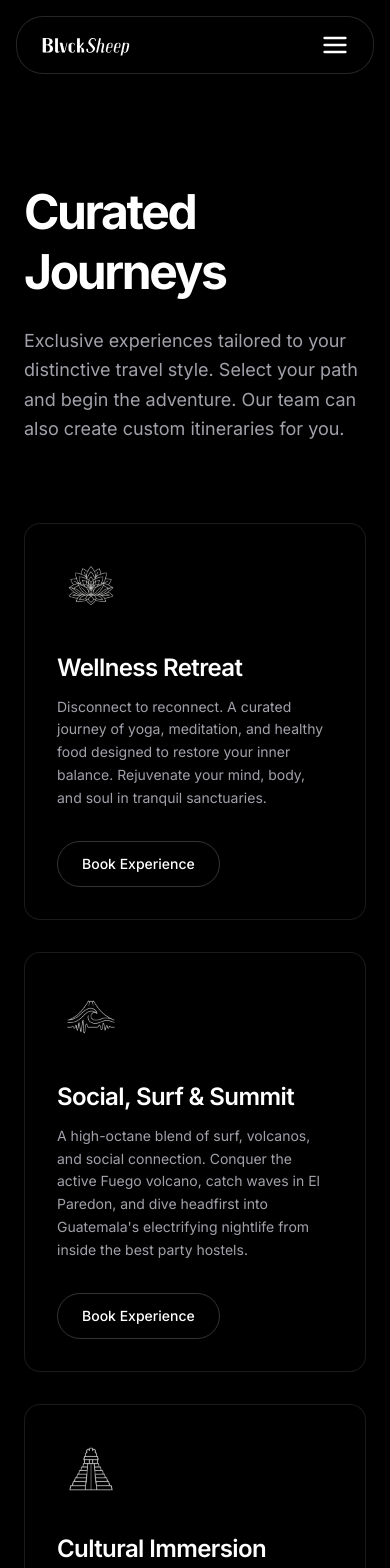
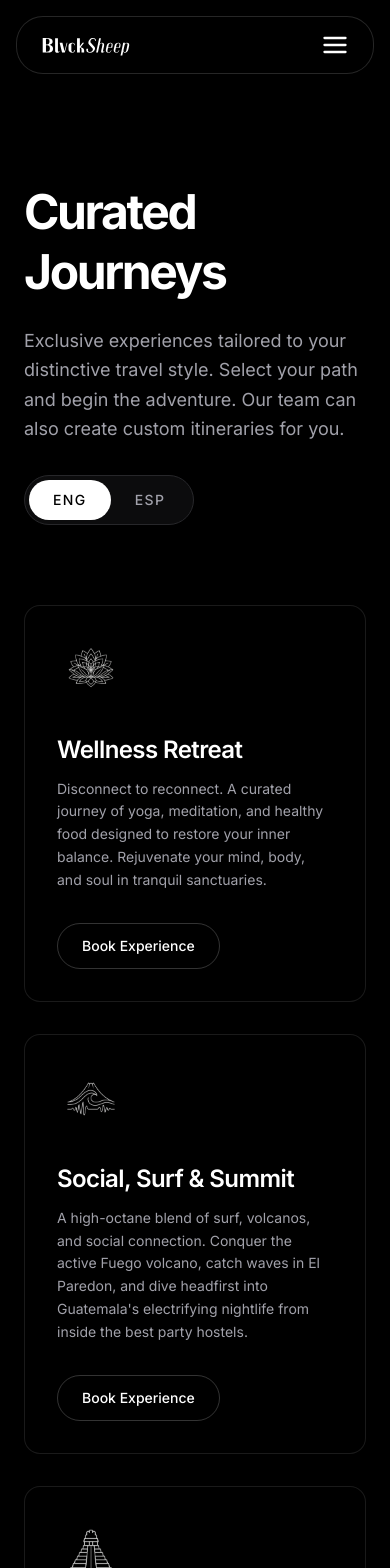
Before and after one commit to byron-rod/blvck-sheep, a Next.js app: page /itineraries in a window 390 px wide. Shown: the top 1568 px of the page. Built offline with nearby package versions, Linux system fonts and the light colour scheme.

Commit message:
QoT updates

```diff
--- a/src/app/itineraries/page.tsx
+++ b/src/app/itineraries/page.tsx
@@ -1,79 +1,150 @@
+"use client";
+
+import { useState } from "react";
+import { motion, AnimatePresence } from "framer-motion";
 import ItineraryCard from "@/components/ItineraryCard";
 import { itinerariesData } from "@/data/itineraries";
 import { ArrowRight, Map, Home, Compass } from "lucide-react";
 import Link from "next/link";
 
-export const metadata = {
-  title: "Curated Journeys - Black Sheep Tourist Services",
-  description:
-    "Explore our curated selection of Guatemala's most traveled journeys and let us handle your shuttle transportation.",
-};
+export default function ItinerariesPage() {
+  const [activeLanguage, setActiveLanguage] = useState<"en" | "es">("en");
 
-export default function ItinerariesPage() {
+  const filteredItineraries = itinerariesData.filter((item) => item.language === activeLanguage);
+
   return (
     <div className="min-h-screen bg-black text-white pt-24 pb-20 px-6 md:px-12 lg:px-24 font-sans">
       <div className="max-w-6xl mx-auto">
-        <div className="mb-20 max-w-3xl">
+
+        {/* ENCABEZADO Y TOGGLE ALINEADOS (Igual que en el Blog) */}
+        <div className="flex flex-col md:flex-row md:items-end justify-between gap-8 mb-20">
+
+          <div className="max-w-3xl">
             <h1 className="text-5xl md:text-7xl font-bold tracking-tighter mb-6 leading-tight">
+              {activeLanguage === "en" ? (
+                <>
                   Curated <br className="hidden md:block"/> Journeys
+                </>
+              ) : (
+                <>
+                  Viajes <br className="hidden md:block"/> Curados
+                </>
+              )}
             </h1>
             <p className="text-zinc-400 text-lg md:text-xl leading-relaxed">
-            Exclusive experiences tailored to your distinctive travel style.
-            Select your path and begin the adventure. Our team can also create custom itineraries for you.
+              {activeLanguage === "en"
+                ? "Exclusive experiences tailored to your distinctive travel style. Select your path and begin the adventure. Our team can also create custom itineraries for you."
+                : "Experiencias exclusivas adaptadas a tu estilo de viaje. Selecciona tu ruta y comienza la aventura. Nuestro equipo también diseña itinerarios 100% a la medida."}
             </p>
           </div>
 
+          {/* Toggle Language (Mismas clases del Blog) */}
+          <div className="relative flex items-center bg-zinc-900/50 p-1 rounded-full border border-zinc-800 self-start md:self-auto shrink-0">
+            {(["en", "es"] as const).map((lang) => (
+              <button
+                key={lang}
+                onClick={() => setActiveLanguage(lang)}
+                className={`relative px-6 py-2.5 text-sm font-medium uppercase tracking-widest rounded-full transition-colors z-10 ${
+                  activeLanguage === lang ? "text-black" : "text-zinc-400 hover:text-white"
+                }`}
+              >
+                {activeLanguage === lang && (
+                  <motion.div
+                    layoutId="active-lang-itineraries"
+                    className="absolute inset-0 bg-white rounded-full -z-10"
+                    transition={{ type: "spring", stiffness: 400, damping: 30 }}
+                  />
+                )}
+                {lang === "en" ? "ENG" : "ESP"}
+              </button>
+            ))}
+          </div>
+
+        </div>
+
+        {/* GRID DE ITINERARIOS */}
         <div className="grid grid-cols-1 md:grid-cols-2 lg:grid-cols-3 gap-8">
-          {itinerariesData.map((item, index) => (
+          <AnimatePresence mode="popLayout">
+            {filteredItineraries.map((item, index) => (
+              <motion.div
+                key={item.id}
+                layout
+                initial={{ opacity: 0, y: 20 }}
+                animate={{ opacity: 1, y: 0 }}
+                exit={{ opacity: 0, scale: 0.95 }}
+                transition={{ duration: 0.4, delay: index * 0.1 }}
+              >
                 <ItineraryCard
-              key={item.id}
                   title={item.title}
                   description={item.description}
                   bookingUrl={`/itineraries/${item.id}`}
                   visualHookKey={item.visualHookKey}
                   index={index}
                 />
+              </motion.div>
             ))}
+          </AnimatePresence>
         </div>
 
+        {/* SECCIÓN: THE BLVCK SHEEP APPROACH */}
         <section className="mt-32 pt-24 border-t border-zinc-900">
-          <h2 className="text-xs uppercase tracking-[0.3em] text-zinc-500 mb-4">The Blvck Sheep Approach</h2>
-          <h3 className="text-4xl md:text-5xl font-light tracking-tight mb-16">Beyond Transportation</h3>
+          <h2 className="text-xs uppercase tracking-[0.3em] text-zinc-500 mb-4">
+            {activeLanguage === "en" ? "The Blvck Sheep Approach" : "El Enfoque Blvck Sheep"}
+          </h2>
+          <h3 className="text-4xl md:text-5xl font-light tracking-tight mb-16">
+            {activeLanguage === "en" ? "Beyond Transportation" : "Más Allá del Transporte"}
+          </h3>
 
           <div className="grid grid-cols-1 md:grid-cols-3 gap-6">
             <div className="bg-zinc-950 border border-zinc-800/50 p-10 rounded-2xl hover:bg-zinc-900 hover:border-zinc-700 transition-colors duration-500">
               <Map strokeWidth={1} className="w-8 h-8 text-zinc-400 mb-6" />
-              <h4 className="text-xl font-medium mb-4">Seamless Transit Logistics</h4>
+              <h4 className="text-xl font-medium mb-4">
+                {activeLanguage === "en" ? "Seamless Transit Logistics" : "Logística de Tránsito Impecable"}
+              </h4>
               <p className="text-zinc-400 font-light leading-relaxed">
-                More than just a ride. We engineer your entire logistical route across Guatemala, ensuring flawless, private transitions between destinations in our premium fleet.
+                {activeLanguage === "en"
+                  ? "More than just a ride. We engineer your entire logistical route across Guatemala, ensuring flawless, private transitions between destinations in our premium fleet."
+                  : "Algo más que un simple viaje. Diseñamos toda tu ruta logística por Guatemala, garantizando transiciones privadas y sin contratiempos en nuestra flota premium."}
               </p>
             </div>
 
             <div className="bg-zinc-950 border border-zinc-800/50 p-10 rounded-2xl hover:bg-zinc-900 hover:border-zinc-700 transition-colors duration-500">
               <Home strokeWidth={1} className="w-8 h-8 text-zinc-400 mb-6" />
-              <h4 className="text-xl font-medium mb-4">Curated Pacing & Stays</h4>
+              <h4 className="text-xl font-medium mb-4">
+                {activeLanguage === "en" ? "Curated Pacing & Stays" : "Estadías y Ritmo Curados"}
+              </h4>
               <p className="text-zinc-400 font-light leading-relaxed">
-                Not sure how many nights to spend at the lake? We provide expert guidance on pacing your trip and unlock our hand-picked portfolio of boutique stays and eco-luxury lodges.
+                {activeLanguage === "en"
+                  ? "Not sure how many nights to spend at the lake? We provide expert guidance on pacing your trip and unlock our hand-picked portfolio of boutique stays and eco-luxury lodges."
+                  : "¿No estás seguro de cuántas noches pasar en el lago? Te brindamos asesoría experta sobre el ritmo de tu viaje y te damos acceso a nuestro portafolio seleccionado de hoteles boutique."}
               </p>
             </div>
 
             <div className="bg-zinc-950 border border-zinc-800/50 p-10 rounded-2xl hover:bg-zinc-900 hover:border-zinc-700 transition-colors duration-500">
               <Compass strokeWidth={1} className="w-8 h-8 text-zinc-400 mb-6" />
-              <h4 className="text-xl font-medium mb-4">The Express Detours</h4>
+              <h4 className="text-xl font-medium mb-4">
+                {activeLanguage === "en" ? "The Express Detours" : "Los Detours Express"}
+              </h4>
               <p className="text-zinc-400 font-light leading-relaxed">
-                Transform a transit day into an expedition. We customize your routes with strategic stops—from soaking in volcanic hot springs to exploring hidden Mayan ruins on the way to your next hotel.
+                {activeLanguage === "en"
+                  ? "Transform a transit day into an expedition. We customize your routes with strategic stops—from soaking in volcanic hot springs to exploring hidden Mayan ruins on the way to your next hotel."
+                  : "Transforma un día de tránsito en una expedición. Personalizamos tus rutas con paradas estratégicas: desde aguas termales volcánicas hasta ruinas mayas escondidas en el camino a tu hotel."}
               </p>
             </div>
           </div>
 
           <div className="mt-20 flex justify-center">
             <Link
-              href="https://wa.me/50255116881?text=Hello!,%20I%20would%20like%20help%20crafting%20a%20custom%20itinerary%20in%20Guatemala."
+              href={`https://wa.me/50255116881?text=${encodeURIComponent(
+                activeLanguage === "en"
+                  ? "Hello!, I would like help crafting a custom itinerary in Guatemala."
+                  : "¡Hola!, Me gustaría recibir ayuda para diseñar un itinerario a la medida en Guatemala."
+              )}`}
               target="_blank"
               rel="noopener noreferrer"
-              className="group inline-flex items-center gap-3 bg-white text-black px-8 py-4 rounded-full text-sm uppercase tracking-widest font-bold hover:scale-[1.02] active:scale-[0.98] transition-all"
+              className="group inline-flex items-center gap-3 bg-white text-black px-8 py-4 rounded-full text-sm uppercase tracking-widest font-bold hover:bg-zinc-200 transition-colors"
             >
-              Craft Your Custom Route
+              {activeLanguage === "en" ? "Craft Your Custom Route" : "Diseña tu Ruta Personalizada"}
               <ArrowRight className="w-4 h-4 group-hover:translate-x-1 transition-transform" />
             </Link>
           </div>
--- a/src/app/services/ServicesClient.tsx
+++ b/src/app/services/ServicesClient.tsx
@@ -54,7 +54,7 @@ export default function ServicesClient() {
       <div className="w-full pt-32 px-6 md:px-12 max-w-7xl mx-auto flex justify-end relative z-40">
         <Link
           href="/servicios"
-          className="text-xs font-medium tracking-widest text-zinc-500 hover:text-white transition-colors border border-zinc-800 rounded-full px-4 py-2"
+          className="text-xs font-medium tracking-widest text-zinc-300 hover:text-white transition-colors border border-zinc-500 rounded-full px-4 py-2"
         >
           LEER EN ESPAÑOL
         </Link>
--- a/src/app/servicios/ServiciosClient.tsx
+++ b/src/app/servicios/ServiciosClient.tsx
@@ -54,7 +54,7 @@ export default function ServiciosPage() {
       <div className="w-full pt-32 px-6 md:px-12 max-w-7xl mx-auto flex justify-end relative z-40">
         <Link
           href="/services"
-          className="text-xs font-medium tracking-widest text-zinc-500 hover:text-white transition-colors border border-zinc-800 rounded-full px-4 py-2"
+          className="text-xs font-medium tracking-widest text-zinc-200 hover:text-white transition-colors border border-zinc-400 rounded-full px-4 py-2"
         >
           READ IN ENGLISH
         </Link>
--- a/src/data/itineraries.ts
+++ b/src/data/itineraries.ts
@@ -4,6 +4,7 @@ export interface Itinerary {
   description: string;
   bookingUrl: string;
   visualHookKey: "wellness" | "adrenaline" | "culture" | string;
+  language: "en" | "es";
 }
 
 export const itinerariesData: Itinerary[] = [
@@ -12,20 +13,47 @@ export const itinerariesData: Itinerary[] = [
     title: "Wellness Retreat",
     description: "Disconnect to reconnect. A curated journey of yoga, meditation, and healthy food designed to restore your inner balance. Rejuvenate your mind, body, and soul in tranquil sanctuaries.",
     bookingUrl: "https://wa.me/50255116881?text=Hello!,%20I%20would%20like%20to%20book%20a%20wellness%20itinerary",
-    visualHookKey: "wellness"
+    visualHookKey: "wellness",
+    language: "en"
+  },
+  {
+    id: "wellness-retreat-es",
+    title: "Retiro de Bienestar",
+    description: "Desconecta para reconectar. Un viaje curado de yoga, meditación y comida saludable diseñado para restaurar tu equilibrio interior. Rejuvenece tu mente, cuerpo y alma en santuarios tranquilos.",
+    bookingUrl: "https://wa.me/50255116881?text=¡Hola!,%20Me%20gustaría%20reservar%20un%20itinerario%20de%20bienestar",
+    visualHookKey: "wellness",
+    language: "es"
   },
   {
     id: "social-surf-summit",
     title: "Social, Surf & Summit",
     description: "A high-octane blend of surf, volcanos, and social connection. Conquer the active Fuego volcano, catch waves in El Paredon, and dive headfirst into Guatemala's electrifying nightlife from inside the best party hostels.",
     bookingUrl: "https://wa.me/50255116881?text=Hello!,%20I%20would%20like%20to%20book%20a%20surf%20and%20social%20itinerary",
-    visualHookKey: "adrenaline"
+    visualHookKey: "adrenaline",
+    language: "en"
+  },
+  {
+    id: "social-surf-summit-es",
+    title: "Social, Surf y Cumbre",
+    description: "Una mezcla de alto octanaje de surf, volcanes y conexión social. Conquista el volcán activo Fuego, atrapa olas en El Paredón y sumérgete de lleno en la electrizante vida nocturna de Guatemala desde los mejores hostales de fiesta.",
+    bookingUrl: "https://wa.me/50255116881?text=¡Hola!,%20Me%20gustaría%20reservar%20un%20itinerario%20de%20surf%20y%20social",
+    visualHookKey: "adrenaline",
+    language: "es"
   },
   {
     id: "cultural-immersion",
     title: "Cultural Immersion",
     description: "Dive deep into local traditions, learn to cook authentic cuisine, and discover hidden gems. A highly curated experience connecting you with the heart of Guatemala and its vibrant heritage.",
     bookingUrl: "https://wa.me/50255116881?text=Hello!,%20I%20would%20like%20to%20book%20a%20cultural%20immersion%20itinerary",
-    visualHookKey: "culture"
+    visualHookKey: "culture",
+    language: "en"
+  },
+  {
+    id: "cultural-immersion-es",
+    title: "Inmersión Cultural",
+    description: "Sumérgete en las tradiciones locales, aprende a cocinar la auténtica gastronomía y descubre joyas escondidas. Una experiencia altamente curada que te conecta con el corazón de Guatemala y su vibrante herencia.",
+    bookingUrl: "https://wa.me/50255116881?text=¡Hola!,%20Me%20gustaría%20reservar%20un%20itinerario%20de%20inmersión%20cultural",
+    visualHookKey: "culture",
+    language: "es"
   }
 ];
```
Also changed, not shown: src/app/journal/JournalClient.tsx (+11 -5 lines), src/app/journal/[id]/page.tsx (+14 -1 lines). Lines whose indentation alone changed are shown as unchanged.
